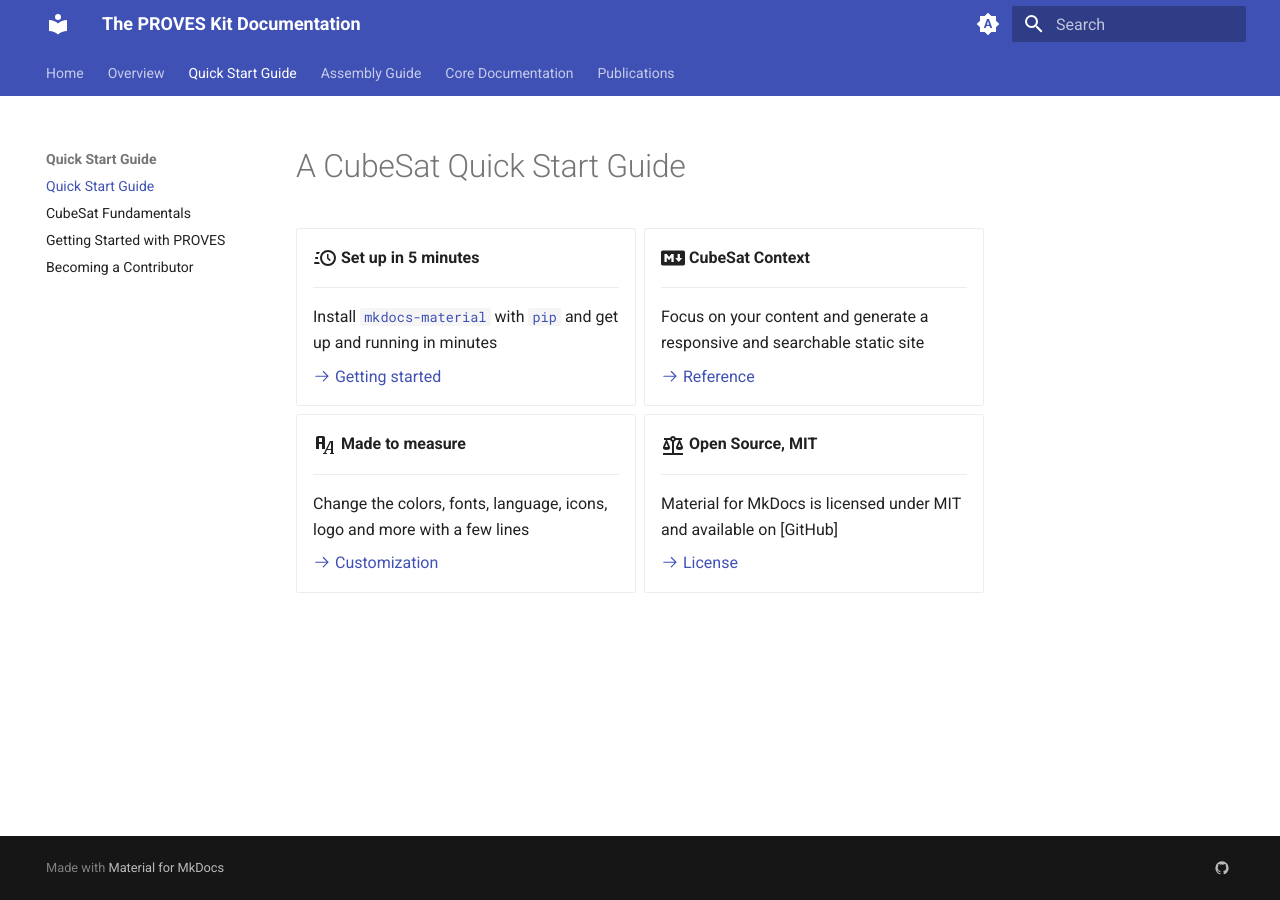
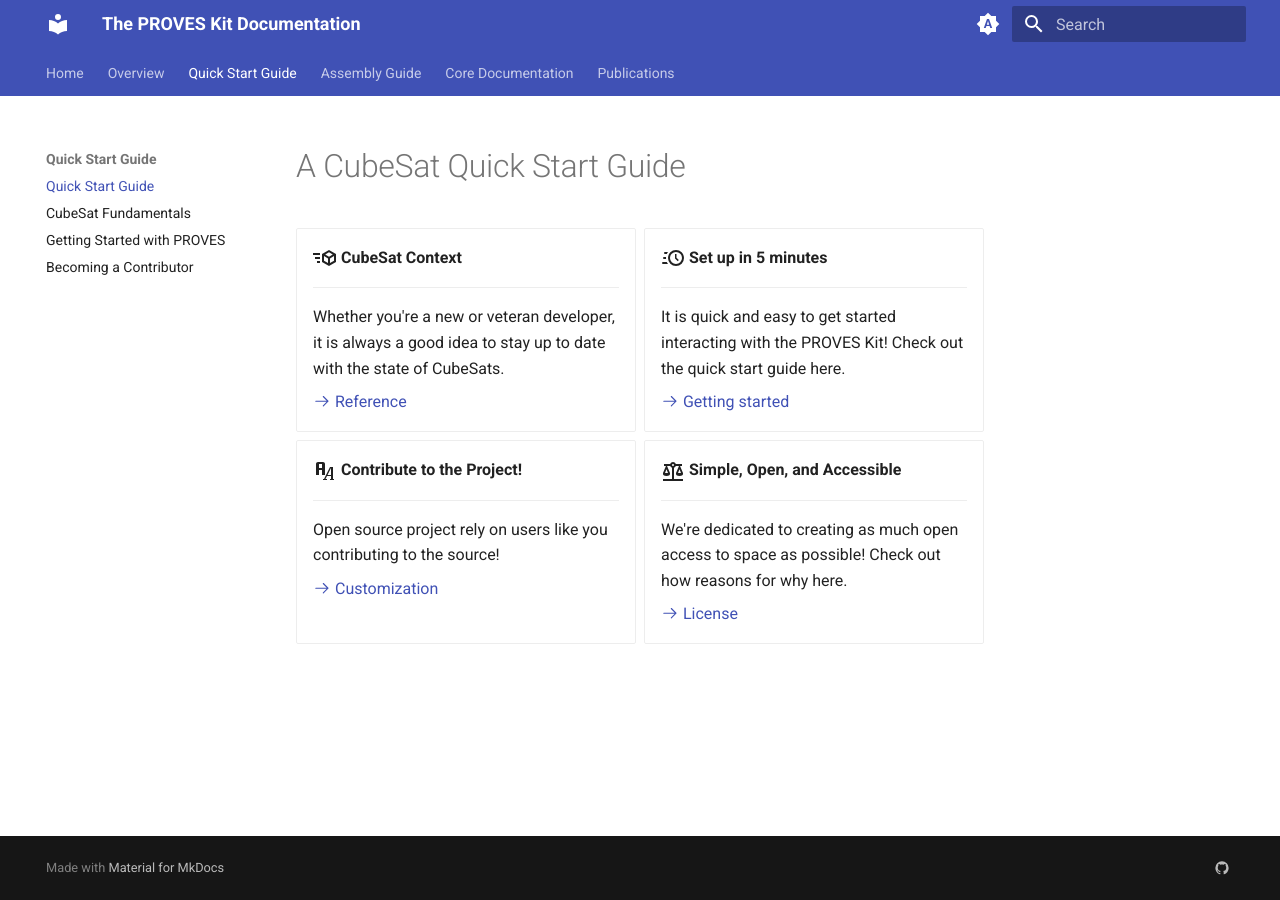
Before and after one commit to proveskit/Documentation, an MkDocs documentation site: the page built from docs/quick_start/index.md, in a window 1280 px wide. Built offline with MkDocs 1.6.1 and Material for MkDocs 9.7.7, drawn with Linux system fonts in a browser that asks for light colours.

Commit message:
Fixed grids

```diff
--- a/docs/quick_start/index.md
+++ b/docs/quick_start/index.md
@@ -1,38 +1,37 @@
 # A CubeSat Quick Start Guide
 
 <div class="grid cards" markdown>
+
+-   :material-cube-send:{ .lg .middle } __CubeSat Context__
+
+    ---
+
+    Whether you're a new or veteran developer, it is always a good idea to stay up to date with the state of CubeSats.
+
+    [:octicons-arrow-right-24: Reference](https://docs.proveskit.space/en/latest/quick_start/cubesat_fundamentals/)
 
 -   :material-clock-fast:{ .lg .middle } __Set up in 5 minutes__
 
     ---
 
-    Install [`mkdocs-material`](#) with [`pip`](https://docs.proveskit.space/en/latest/quick_start/proves_quick_start/) and get up
-    and running in minutes
+    It is quick and easy to get started interacting with the PROVES Kit! Check out the quick start guide here.
 
-    [:octicons-arrow-right-24: Getting started](#)
+    [:octicons-arrow-right-24: Getting started](https://docs.proveskit.space/en/latest/quick_start/proves_quick_start/)
 
--   :fontawesome-brands-markdown:{ .lg .middle } __CubeSat Context__
+-   :material-format-font:{ .lg .middle } __Contribute to the Project!__
 
     ---
 
-    Focus on your content and generate a responsive and searchable static site
+    Open source project rely on users like you contributing to the source!
 
-    [:octicons-arrow-right-24: Reference](#)
+    [:octicons-arrow-right-24: Customization](https://docs.proveskit.space/en/latest/quick_start/becoming_contributor/)
 
--   :material-format-font:{ .lg .middle } __Made to measure__
+-   :material-scale-balance:{ .lg .middle } __Simple, Open, and Accessible__
 
     ---
 
-    Change the colors, fonts, language, icons, logo and more with a few lines
+    We're dedicated to creating as much open access to space as possible! Check out how reasons for why here.
 
-    [:octicons-arrow-right-24: Customization](#)
-
--   :material-scale-balance:{ .lg .middle } __Open Source, MIT__
-
-    ---
-
-    Material for MkDocs is licensed under MIT and available on [GitHub]
-
-    [:octicons-arrow-right-24: License](#)
+    [:octicons-arrow-right-24: License](https://docs.proveskit.space/en/latest/design_philosophy/)
 
 </div>
```
Also changed, not shown: docs/quick_start/cubesat_fundamentals.md (+1 -1 lines), docs/quick_start/proves_quick_start.md (+2 -2 lines).
